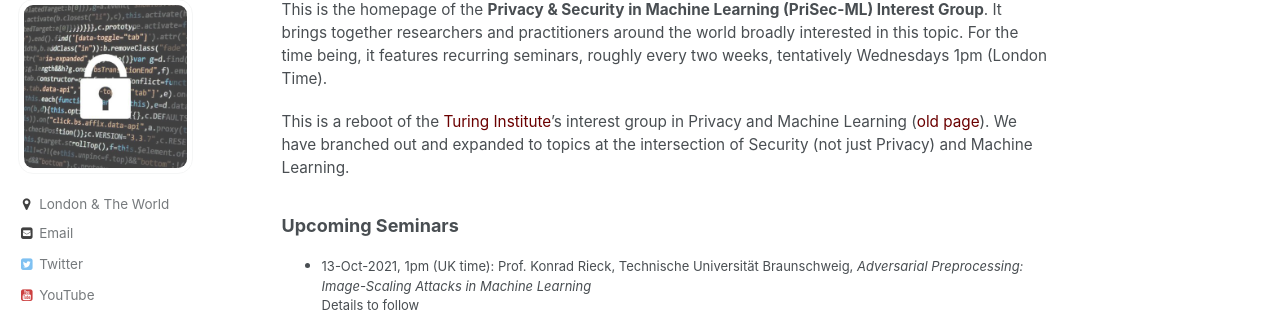
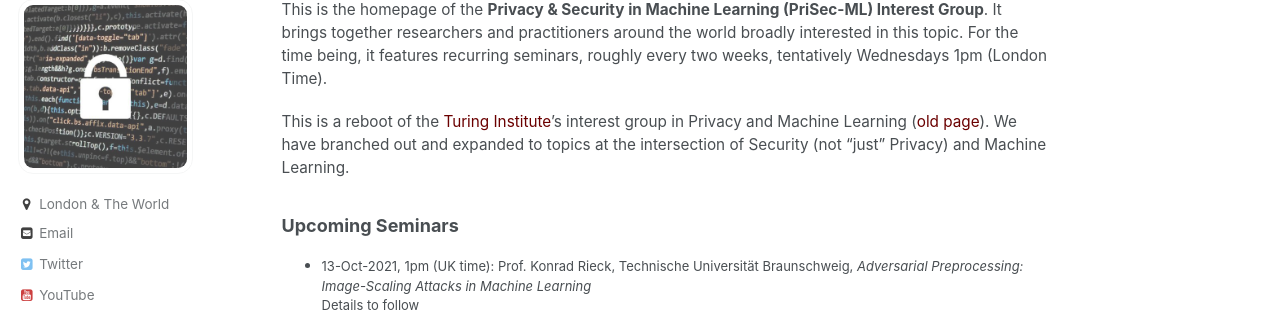
Before and after one commit to prisec-ml/prisec-ml.github.io, a Jekyll site: the page built from _pages/about.md, in a window 1280 px wide. Shown: the part 119-447 px from the top of the page. Built offline with Jekyll 4.4.1, drawn with Linux system fonts in a browser that asks for light colours.

Commit message:
font size

```diff
--- a/_pages/about.md
+++ b/_pages/about.md
@@ -5,14 +5,14 @@
 
 This is the homepage of the **Privacy & Security in Machine Learning (PriSec-ML) Interest Group**. It brings together researchers and practitioners around the world broadly interested in this topic. For the time being, it features recurring seminars, roughly every two weeks, tentatively Wednesdays 1pm (London Time).
 
-This is a reboot of the [Turing Institute](https://www.turing.ac.uk)'s interest group in Privacy and Machine Learning ([old page](https://www.turing.ac.uk/research/interest-groups/privacy-preserving-data-analysis)). We have branched out and expanded to topics at the intersection of Security (not just Privacy) and Machine Learning.
+This is a reboot of the [Turing Institute](https://www.turing.ac.uk)'s interest group in Privacy and Machine Learning ([old page](https://www.turing.ac.uk/research/interest-groups/privacy-preserving-data-analysis)). We have branched out and expanded to topics at the intersection of Security (not "just" Privacy) and Machine Learning.
 
 ### Upcoming Seminars
 
-- 13-Oct-2021, 1pm (UK time): Prof. Konrad Rieck, Technische Universität Braunschweig, *Adversarial Preprocessing: Image-Scaling Attacks in Machine Learning*
+- 13-Oct-2021, 1pm (UK time): Prof. Konrad Rieck, Technische Universität Braunschweig, *Adversarial Preprocessing: Image-Scaling Attacks in Machine Learning*<br>
 Details to follow
 
-- 27-Oct-2021, 1.30pm (UK time): Prof. Reza Shorki, National University of Singapore, *Privacy Auditing in Machine Learning*
+- 27-Oct-2021, 1.30pm (UK time): Prof. Reza Shorki, National University of Singapore, *Privacy Auditing in Machine Learning*<br>
 Details to follow
 
 - Google Calendar \[[html](https://calendar.google.com/calendar/embed?src=oormvn3d4hah013g6gd39pjpfk%40group.calendar.google.com&ctz=Europe%2FLondon)\] \[[ics](https://calendar.google.com/calendar/ical/oormvn3d4hah013g6gd39pjpfk%40group.calendar.google.com/public/basic.ics)\]
```
Also changed, not shown: 5 other files.
